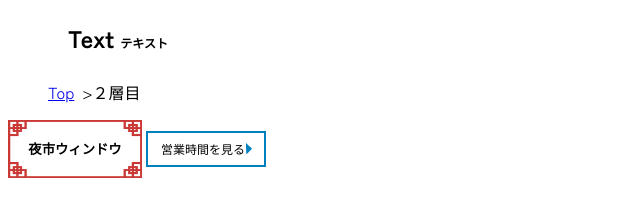
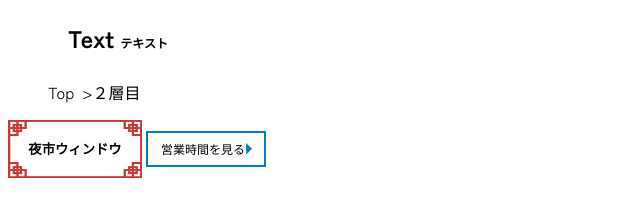
Before and after one commit to ailasunsun/taiwan-site, a plain HTML site: page 共通野島/test.html in a window 1280 px wide. Shown: the full height of the page, 0-640 px from the left. Drawn offline with Linux system fonts and the light colour scheme.

Commit message:
breadcrumb修正

```diff
--- a/共通野島/css/test.css
+++ b/共通野島/css/test.css
@@ -64,6 +64,11 @@ h2.common {
 
 .breadcrumb li {
     padding-right: 0.5em;
+}
+
+.breadcrumb a {
+    text-decoration: none;
+    color: #000;
 }
 
 
```
